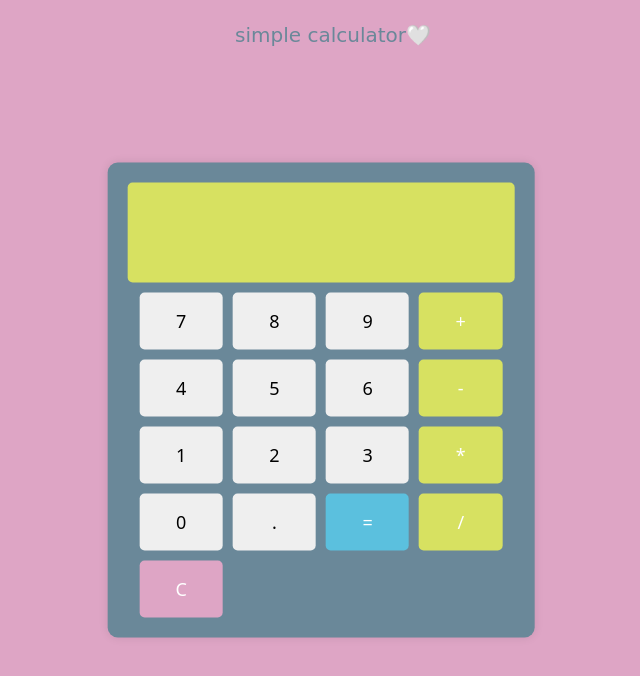
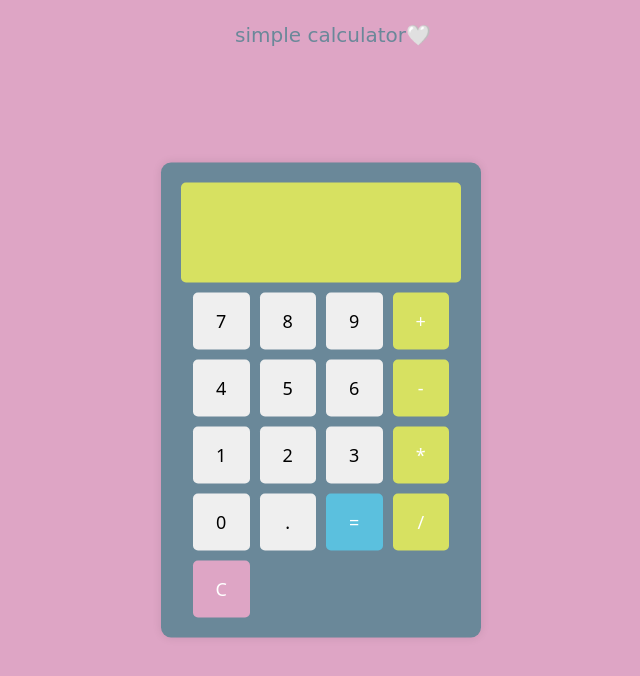
Before and after one commit to SHAHDESAM21/calculator_code_alpha, a plain HTML site: page index.html in a window 1280 px wide. Shown: the whole page, without its empty margins (307-947 px from the left). Drawn offline with Linux system fonts and the light colour scheme.

Commit message:
the final change

```diff
--- a/css/index_style.css
+++ b/css/index_style.css
@@ -43,8 +43,9 @@ nav p{
   border-radius: 5px;
 }
 .buttons {
-  display: grid;
+  display: grid !important;
   grid-template-columns: repeat(4, 1fr);
+  grid-template-rows: repeat(3,1fr);
   gap: 10px;
 }
 button {
@@ -57,7 +58,7 @@ button {
   transition: background-color 0.3s;
 }
 button:hover {
-  background-color: #ddd;
+  background-color: #d7cece;
 }
 .operator {
   background-color: #d7e161;
--- a/index.html
+++ b/index.html
@@ -10,7 +10,7 @@
 <body>
         <nav><p>simple calculator🤍</p></nav>
         <div class="container ">
-        <div class=" row calculator col-xl-4 ">
+        <div class=" row calculator col-xl-3 ">
         <input type="text" id="display" readonly>
         <div class="buttons">
             <button onclick="appendToDisplay('7')">7</button>
```
